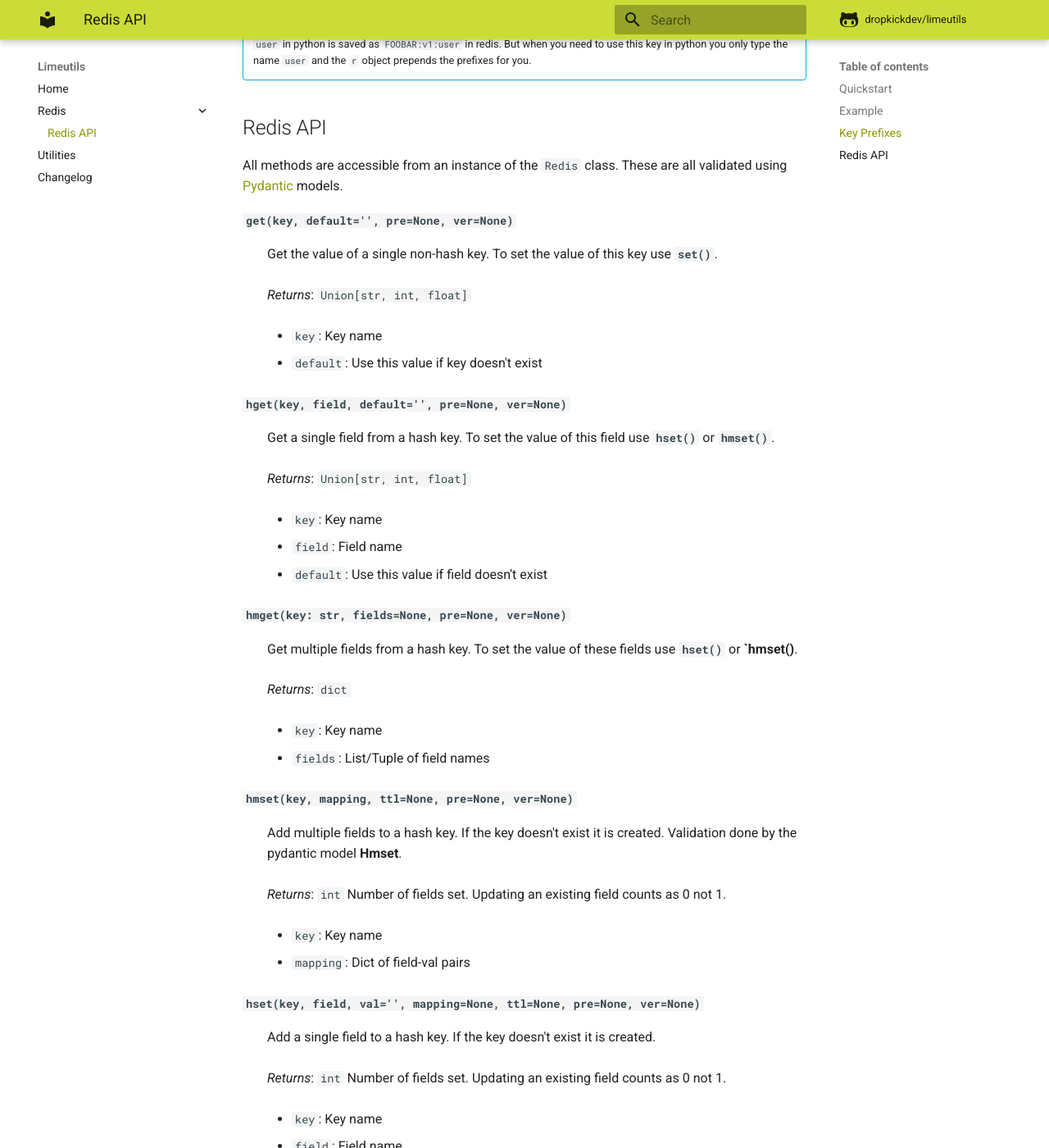
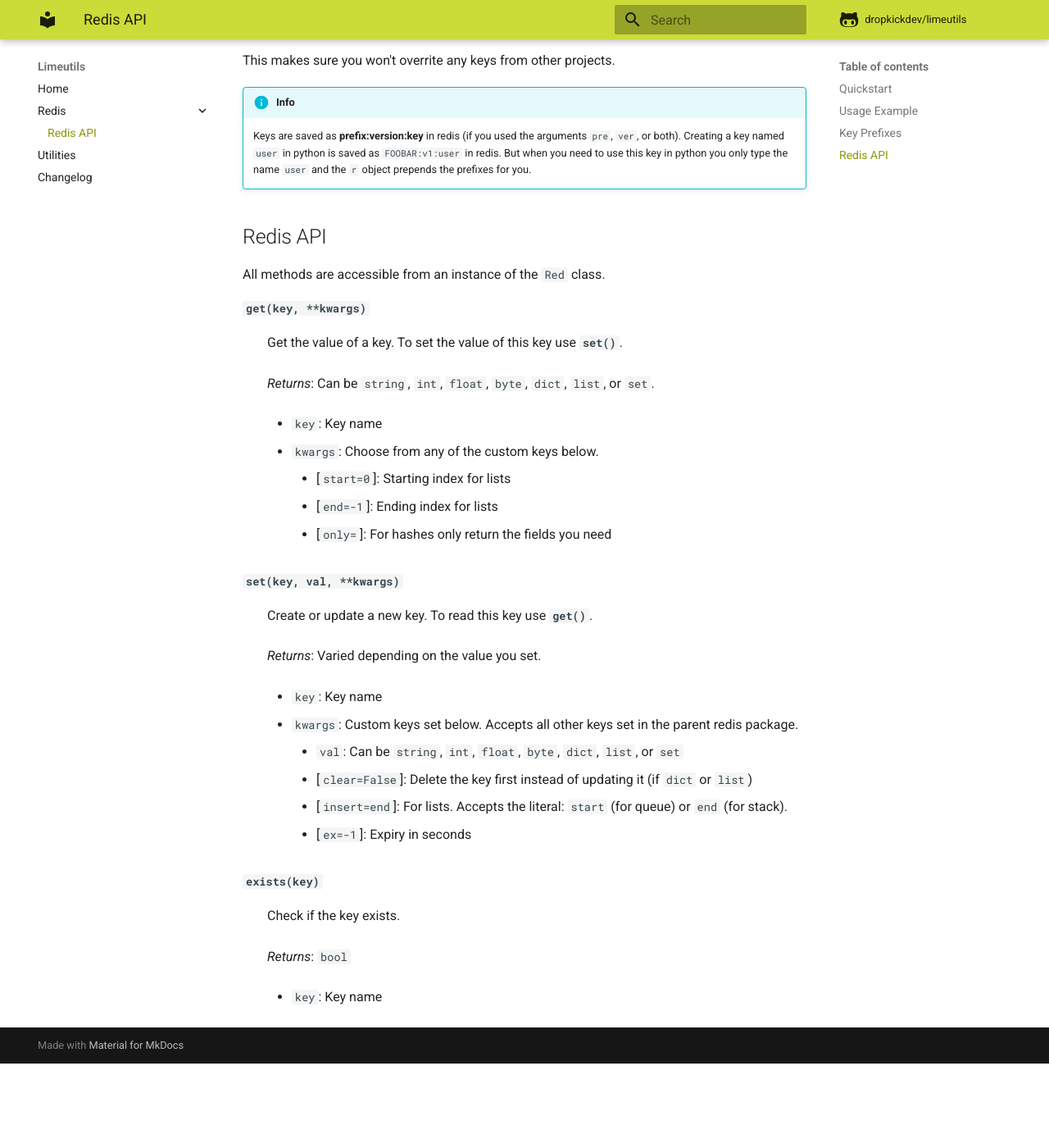
Before and after one commit to dropkickdev/limeutils, an MkDocs documentation site: the page built from docs/redis/api.md, in a window 1280 px wide and 1400 px high, scrolled down 1797 px. Shown: the whole window at 82% size. Built offline with MkDocs 1.6.1 and Material for MkDocs 9.7.7, drawn with Linux system fonts in a browser that asks for light colours; comment, search, counter and statistics services are not loaded; after the commit the page ends 3094 px from its top, so only the background shows below that; some of the changed text lies outside the part shown.

Commit message:
Update docs and return values for exists

````diff
--- a/docs/examples/redis01.py
+++ b/docs/examples/redis01.py
@@ -3,19 +3,26 @@
 # Create the redis object
 r = Red()
 
-# Save and read a key
+# STRING
 r.set('message', 'Hello there')
-r.get('message')                    # Returns int, float, string, or bytes
+r.get('message')                    # 'Hello there'
+r.set('age', 5)
+r.get('age')                        # 5 (int)
+r.set('total', 12.5)
+r.get('total')                      # 12.5 (float)
 
-# Save and read a hash
+# HASH
 r.set('user', dict(username='jimmy', age=99, gender='m'))
-r.get('user')                               # All keys as dict
-r.get('user', only=['username', 'age'])   # Some keys as dict
+r.get('user')                               # dict(username='jimmy', age=99, gender='m')
+r.set('user', dict(username='foo'))         # Update
+r.get('user', only=['username', 'age'])     # dict(username='foo', age=99)
 
-# Save and read a list
+# LIST
 r.set('names', ['jimmy', 'tina'])
-r.get('names')                              # Return list
+r.set('names', ['sam'])
+r.get('names')                              # ['jimmy', 'tina', 'sam']
+r.get('names', start=1, end=-1)             # ['tina', 'sam']
 
 # Save and read a set
 r.set('names', {'jimmy', 'tina'})
-r.get('names')                              # Return set
+r.get('names')                              # {'jimmy', 'tina'}
--- a/docs/redis/api.md
+++ b/docs/redis/api.md
@@ -15,15 +15,15 @@
 
 ```
 
-Example
--------
+Usage Example
+-------------
 
 ```python
 from limeutils import Red
 
 r = Red()
 
-# Or set a custom config
+# Or set your custom config
 CACHE_CONFIG = {
     'pre':  'FOOBAR',           # Defaults to ''
     'ver':  'v1',               # Defaults to ''
@@ -74,67 +74,30 @@
 Redis API
 ----------
 
-All methods are accessible from an instance of the `Redis` class. These are all validated using
- [Pydantic](https://pydantic-docs.helpmanual.io/) models.
+All methods are accessible from an instance of the `Red` class.
 
-**`get(key, default='', pre=None, ver=None)`**
-: Get the value of a single non-hash key. To set the value of this key use **`set()`**.
-
-: *Returns*: `Union[str, int, float]`
+**`get(key, **kwargs)`**
+: Get the value of a key. To set the value of this key use **`set()`**.
+: *Returns*: Can be `string`, `int`, `float`, `byte`, `dict`, `list`, or `set`.
 
 : - `key`: Key name
-- `default`: Use this value if key doesn't exist
-{!partials/prever!}
+- `kwargs`: Choose from any of the custom keys below.
+    - [`start=0`]: Starting index for lists
+    - [`end=-1`]: Ending index for lists
+    - [`only=`]: For hashes only return the fields you need
 
-**`hget(key, field, default='', pre=None, ver=None)`**
-: Get a single field from a hash key. To set the value of this field use **`hset()`** or **`hmset()
-`**.
-
-: *Returns*: `Union[str, int, float]`
+**`set(key, val, **kwargs)`**
+: Create or update a new key. To read this key use **`get()`**.
+: *Returns*: Varied depending on the value you set.
 
 : - `key`: Key name
-- `field`: Field name
-- `default`: Use this value if field doesn't exist
-{!partials/prever!}
+- `kwargs`: Custom keys set below. Accepts all other keys set in the parent redis package.
+    - `val`: Can be `string`, `int`, `float`, `byte`, `dict`, `list`, or `set`
+    - [`clear=False`]: Delete the key first instead of updating it (if `dict` or `list`)
+    - [`insert=end`]: For lists. Accepts the literal: `start` (for queue) or `end` (for stack).
+    - [`ex=-1`]: Expiry in seconds
 
-**`hmget(key: str, fields=None, pre=None, ver=None)`**
-: Get multiple fields from a hash key. To set the value of these fields use **`hset()`** or
- **`hmset()**.
-
-: *Returns*: `dict`
-
+**`exists(key)`**
+: Check if the key exists.
+: *Returns*: `bool`
 : - `key`: Key name
-- `fields`: List/Tuple of field names
-{!partials/prever!}
-
-**`hmset(key, mapping, ttl=None, pre=None, ver=None)`**
-: Add multiple fields to a hash key. If the key doesn't exist it is created. Validation done by the
- pydantic model **Hmset**.
-
-: *Returns*: `int` Number of fields set. Updating an existing field counts as 0 not 1.
-
-: - `key`: Key name
-- `mapping`: Dict of field-val pairs
-{!partials/ttlprever!}
-
-**`hset(key, field, val='', mapping=None, ttl=None, pre=None, ver=None)`**
-: Add a single field to a hash key. If the key doesn't exist it is created.
-
-: *Returns*: `int` Number of fields set. Updating an existing field counts as 0 not 1.
-
-: - `key`: Key name
-- `field`: Field name
-- `val`: Key value
-- `mapping`: Dict of field-val pairs
-{!partials/ttlprever!}
-
-**`set(key, val='', xx=False, keepttl=False, ttl=None, pre=None, ver=None)`**
-: Create or update a single non-hash key. To read this key use **`get()`**.
-
-: *Returns*: `int` Number of keys created. Updated keys aren't counted.
-
-: - `key`: Key name
-- `val`: Key value
-- `xx`: Set to val only if key already exists
-- `keepttl`: Retain the time to live associated with the key.
-{!partials/ttlprever!}
````
Also changed, not shown: 1 other file.
